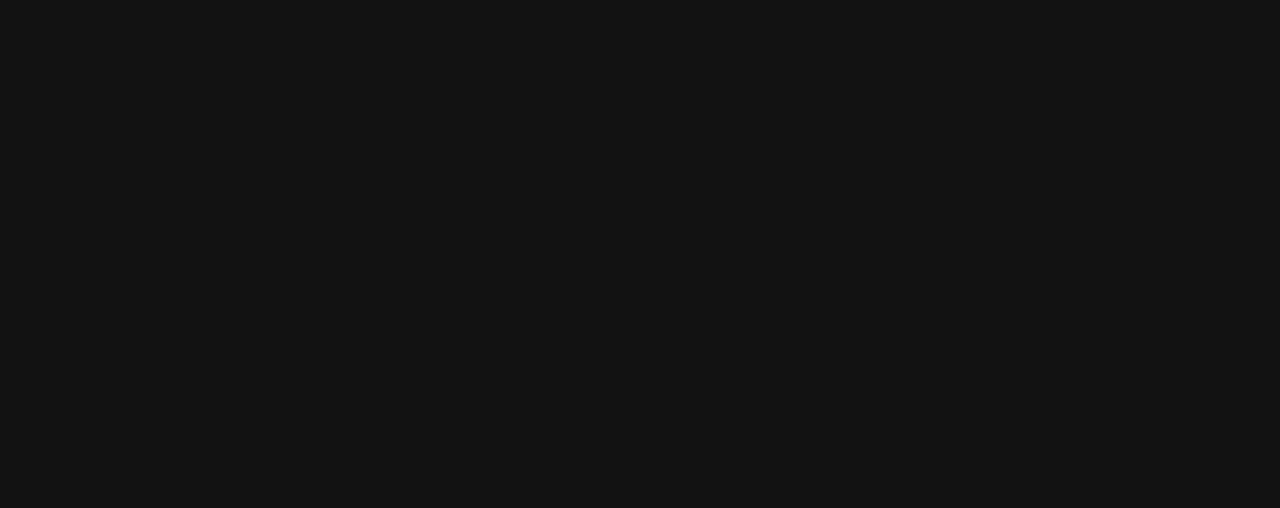
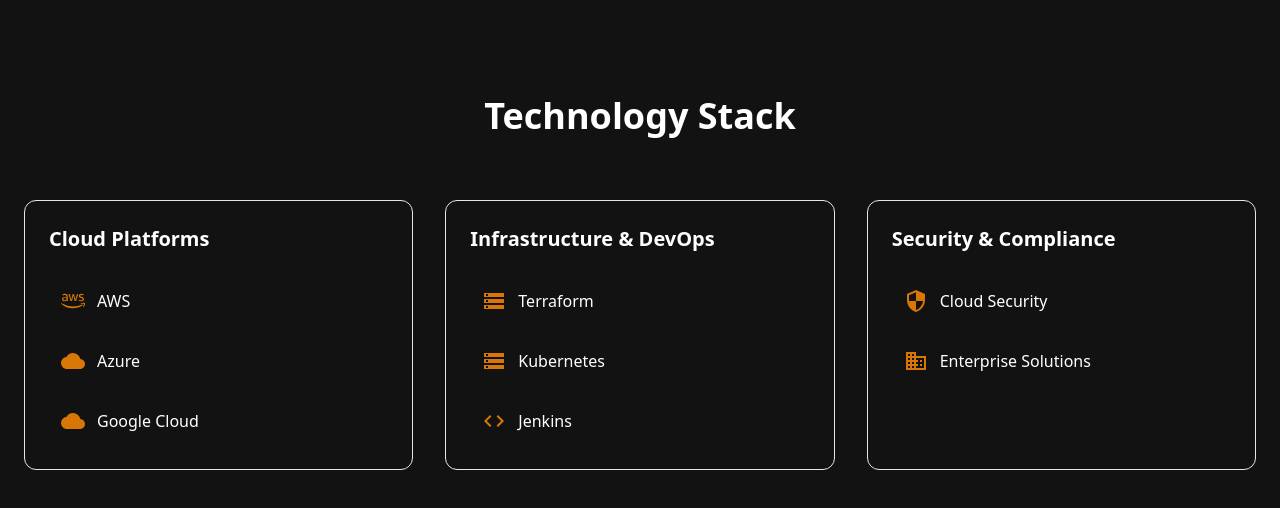
Before and after one commit to djaweed/samplereactwebsite, a React (Vite) app in the folder fallstreak-website/: page /tech in a window 1280 px wide. Before the commit this address had no page. Shown: the top 508 px of the page. Built offline with nearby package versions, Linux system fonts and the light colour scheme.

Commit message:
added tech page

```diff
--- a/fallstreak-website/package.json
+++ b/fallstreak-website/package.json
@@ -10,8 +10,11 @@
     "preview": "vite preview"
   },
   "dependencies": {
+    "@react-icons/all-files": "^4.1.0",
+    "devicon": "^2.16.0",
     "lucide-react": "^0.475.0",
     "react": "^19.0.0",
+    "react-devicons": "^2.16.2",
     "react-dom": "^19.0.0",
     "react-router-dom": "^7.2.0"
   },
--- a/fallstreak-website/src/App.jsx
+++ b/fallstreak-website/src/App.jsx
@@ -1,6 +1,7 @@
 import { BrowserRouter as Router, Routes, Route } from 'react-router-dom';
 import FallstreakCloud from './components/FallstreakCloud';
 import AboutPage from './components/AboutPage';
+import TechnologyProficiency from './components/TechProficiences';
 
 function App() {
   return (
@@ -8,6 +9,7 @@
       <Routes>
         <Route path="/" element={<FallstreakCloud />} />
         <Route path="/about" element={<AboutPage />} />
+        <Route path="/tech" element={<TechnologyProficiency />} />
       </Routes>
     </Router>
   );
--- a/fallstreak-website/src/components/FallstreakCloud.jsx
+++ b/fallstreak-website/src/components/FallstreakCloud.jsx
@@ -40,6 +40,7 @@
           <div className="space-x-8">
             <button className="hover:text-yellow-500 transition-colors">Services</button>
             <Link to="/about" className="hover:text-yellow-500 transition-colors">About</Link>
+            <Link to="/tech" className="hover:text-yellow-500 transition-colors">Tech</Link>
             <button className="hover:text-yellow-500 transition-colors">Contact</button>
             <button className="bg-yellow-600 px-4 py-2 rounded-lg hover:bg-yellow-500 transition-colors">
               Get Started
--- /dev/null
+++ b/fallstreak-website/src/components/TechProficiences.jsx
@@ -0,0 +1,61 @@
+import React from 'react';
+import { FaAws } from "react-icons/fa";
+import { MdCloud, MdStorage, MdSecurity, MdCode, MdBusiness } from "react-icons/md";
+const TechnologyProficiency = () => {
+const technologies = [
+ {
+category: "Cloud Platforms",
+items: [
+ { name: "AWS", icon: FaAws },
+ { name: "Azure", icon: MdCloud },
+ { name: "Google Cloud", icon: MdCloud }
+ ]
+ },
+ {
+category: "Infrastructure & DevOps",
+items: [
+ { name: "Terraform", icon: MdStorage },
+ { name: "Kubernetes", icon: MdStorage },
+ { name: "Jenkins", icon: MdCode }
+ ]
+ },
+ {
+category: "Security & Compliance",
+items: [
+ { name: "Cloud Security", icon: MdSecurity },
+ { name: "Enterprise Solutions", icon: MdBusiness }
+ ]
+ }
+ ];
+return (
+<div className="min-h-screen bg-gradient-to-b from-teal-950 to-emerald-950 text-white">
+<section className="bg-teal-900/30 py-24 border-y border-emerald-800/30">
+<div className="container mx-auto px-6">
+<h2 className="text-4xl font-bold text-center mb-16">Technology Stack</h2>
+<div className="grid grid-cols-1 md:grid-cols-2 lg:grid-cols-3 gap-8">
+{technologies.map((category) => (
+<div
+key={category.category}
+className="bg-teal-900/50 rounded-xl p-6 border border-emerald-800/30"
+>
+<h3 className="text-xl font-semibold mb-6">{category.category}</h3>
+<div className="space-y-3">
+{category.items.map((tech) => (
+<div
+key={tech.name}
+className="flex items-center space-x-3 p-3 bg-teal-950/50 rounded-lg hover:bg-teal-950/70 transition-colors"
+>
+<tech.icon className="w-6 h-6 text-yellow-600" />
+<span className="text-yellow-100/90">{tech.name}</span>
+</div>
+ ))}
+</div>
+</div>
+ ))}
+</div>
+</div>
+</section>
+</div>
+ );
+};
+export default TechnologyProficiency;
```
Also changed, not shown: 1 other file (tests, documents, lock files or other folders).
